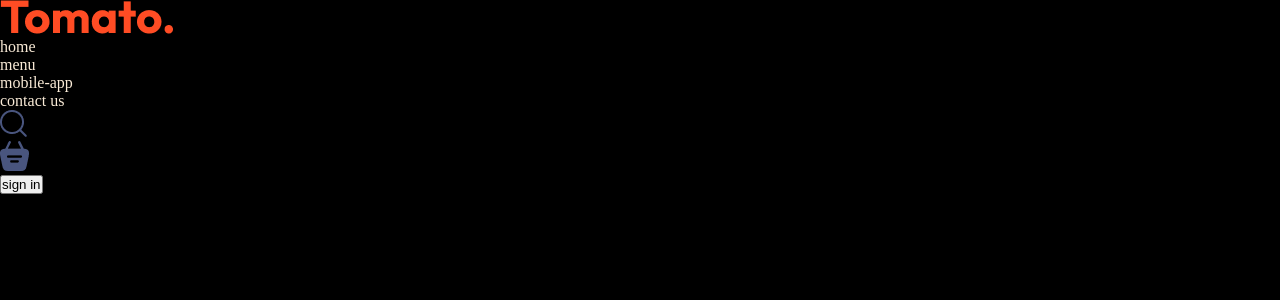
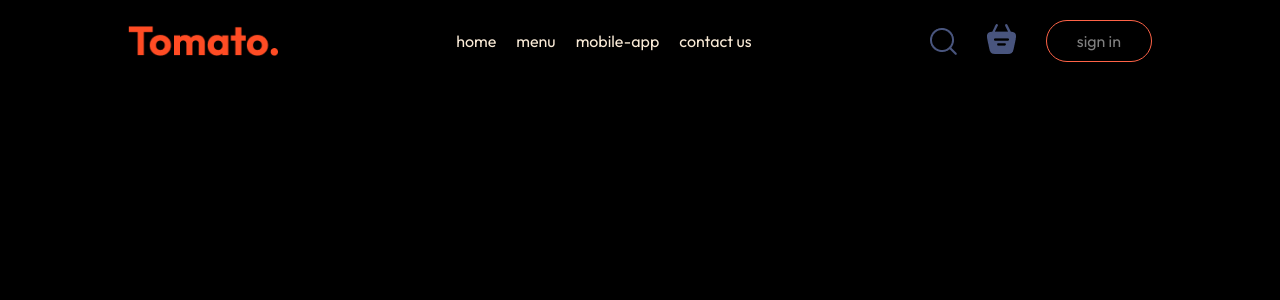
Before and after one commit to SandeepSabu9809/Zomato-Clone, a React (Vite) app in the folder frontend/: page / in a window 1280 px wide. Shown: the top 300 px of the page. Built offline with nearby package versions, Linux system fonts and the light colour scheme.

Commit message:
stylized navbar button

```diff
--- a/frontend/src/components/Navbar/Navbar.css
+++ b/frontend/src/components/Navbar/Navbar.css
@@ -0,0 +1,36 @@
+.navbar{
+    padding: 20px 0px;
+    display: flex;
+    justify-content: space-between;
+    align-items: center;
+}
+.navbar .logo {
+    width: 150px;
+}
+.navbar .navbar-menu{
+    display: flex;
+    list-style: none;
+    gap: 20px;
+    justify-content: space-between;
+    align-items: center;
+}
+.navbar .navbar-right{
+    display: flex;
+    align-items: center;
+    gap: 30px;
+}
+.navbar .navbar-right button{
+    background: transparent;
+    font-size: 16px;
+    border: 1px solid tomato;
+    border-radius: 40px;
+    color: gray;
+    padding: 10px 30px;
+    cursor: pointer;
+    transition: 0.5s ease-out;
+}
+.navbar .navbar-right button:hover{
+    background-color: pink;
+    color: black;
+    scale: 1.1;
+}
--- a/frontend/src/index.css
+++ b/frontend/src/index.css
@@ -1,7 +1,10 @@
+@import url('https://fonts.googleapis.com/css2?family=Outfit:wght@100..900&display=swap');
+
 *{
   margin: 0;
   padding: 0;
   box-sizing: border-box;
+  font-family: "Outfit", sans-serif;
 }
 
 body{
@@ -14,3 +17,8 @@
   text-decoration: none;
   color: inherit;
 }
+
+.app{
+  width: 80%;
+  margin: auto;
+}
```
